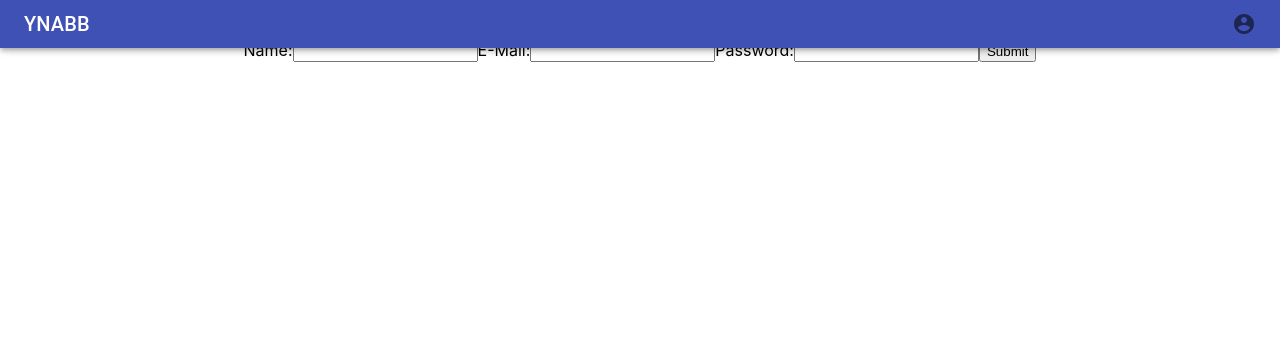
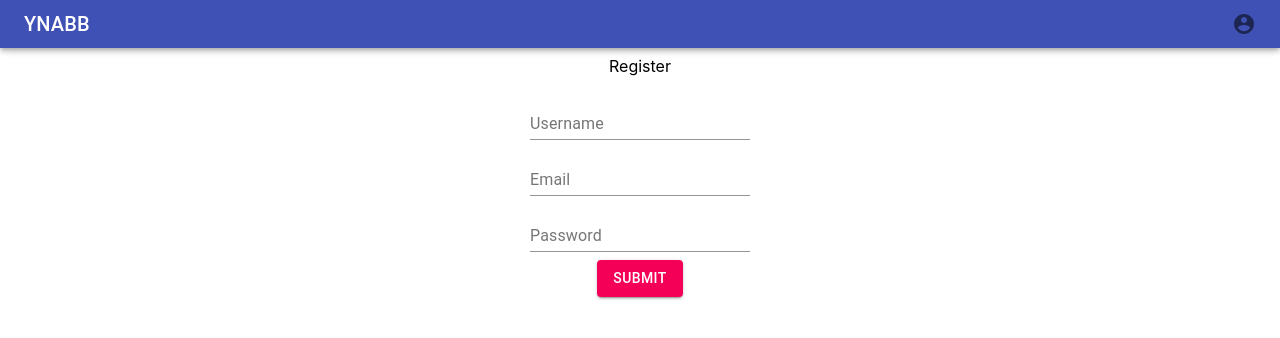
Before and after one commit to Hallocoos/budgeting-app, a React (Create React App) app in the folder frontend/: page /register in a window 1280 px wide. Shown: the top 338 px of the page. Built offline with nearby package versions, Linux system fonts and the light colour scheme.

Commit message:
working on frontend

```diff
--- a/frontend/src/App.tsx
+++ b/frontend/src/App.tsx
@@ -2,28 +2,22 @@ import React from 'react';
 import { BrowserRouter as Router, Route } from 'react-router-dom';
 
 import './App.css';
-import Login from './components/login';
+import Home from './pages/home';
 import Landing from './pages/landing';
 import Navbar from './components/navbar';
-import Register from './components/register';
-import Home from './pages/home';
+import { Login } from './components/login';
+import { Register } from './components/register';
 import Container from '@material-ui/core/Container';
 
 function App() {
-
-  const getJwtFromChild = (jwt:any) => {
-    if(jwt.token !== undefined)
-      sessionStorage.setItem('token', jwt.token);
-  }
-
   return (
     <Router>
-          <Navbar title="YNABB" /><br/><br/>
+      <Navbar title="YNABB" /><br /><br />
       <Container className="App" maxWidth="lg">
-            <Route exact path="/" render={(props) => <Landing {...props} jwtToParent={getJwtFromChild} />} />
+        <Route exact path="/" render={(props) => <Landing {...props} />} />
         <Route path="/login" component={Login} />
         <Route path="/register" component={Register} />
-            <Route path="/home" render={(props) => <Home {...props}  />} />
+        <Route path="/home" render={(props) => <Home {...props} />} />
       </Container>
     </Router>
   );
--- a/frontend/src/components/login.tsx
+++ b/frontend/src/components/login.tsx
@@ -1,4 +1,6 @@
-import React from 'react';
+import React, { useState } from 'react';
+import UserForm from '../interfaces/UserForm.interface';
+import { loginUser } from '../services/account.service';
 import {
   Button,
   createStyles,
@@ -6,13 +8,8 @@ import {
   Theme,
   Container,
   Grid,
-  TextField } from '@material-ui/core';
-
-function Login({formDataToParent}:any) {
-
-  const inputHandler = (e: any) => {
-    formDataToParent(e);
-  }
+  TextField
+} from '@material-ui/core';
 
 const useStyles = makeStyles((theme: Theme) =>
   createStyles({
@@ -22,23 +19,42 @@ function Login({formDataToParent}:any) {
   })
 );
 
+export const Login = (): JSX.Element => {
+  const [inputFields, setInputFields] = useState({} as UserForm);
+  const [error, setError] = useState(false);
+
+  const onSubmit = async (data: any) => {
+    console.log(data.target);
+    const result = await loginUser(inputFields);
+    result.error ? setError(true) : sessionStorage.setItem('token', result.token);
+  }
+
+  const inputHandler = (data: any) => {
+    setInputFields({
+      ...inputFields,
+      [data.target.name]: data.target.value
+    });
+  }
+
   const classes = useStyles();
 
   return (
+    <div>
+      <p>Login</p>
+      {/* error ? error : null */}
       <Container maxWidth="lg" className={classes.root}>
         <Grid container spacing={1} alignItems="center" direction="column">
           <Grid item xs={12} lg>
-          <TextField onChange={e => inputHandler(e)} type="email" name="email" label="E-Mail" />
+            <TextField onChange={e => inputHandler(e)} type="email" name="email" label="Email" />
           </Grid>
           <Grid item xs={12} lg>
             <TextField onChange={e => inputHandler(e)} type="password" name="password" label="Password" />
           </Grid>
           <Grid item xs={12} sm={3} lg>
-          <Button variant="contained" type="submit" color="secondary">Submit</Button>
+            <Button variant="contained" type="submit" color="secondary" onClick={onSubmit}>Submit</Button>
           </Grid>
         </Grid>
       </Container>
+    </div>
   );
 }
-
-export default Login;
--- a/frontend/src/components/register.tsx
+++ b/frontend/src/components/register.tsx
@@ -1,29 +1,60 @@
-import React from 'react';
+import React, { useState } from 'react';
+import UserForm from '../interfaces/UserForm.interface';
+import { registerUser } from '../services/account.service';
+import {
+  Button,
+  createStyles,
+  makeStyles,
+  Theme,
+  Container,
+  Grid,
+  TextField
+} from '@material-ui/core';
 
-function Register({formDataToParent}: any) {
+const useStyles = makeStyles((theme: Theme) =>
+  createStyles({
+    root: {
+      flexGrow: 1,
+    }
+  })
+);
 
-  const inputHandler = (e: any) => {
-    // e.preventDefault();
-    formDataToParent(e);
+export const Register = (): JSX.Element => {
+  const [inputFields, setInputFields] = useState({} as UserForm);
+
+  const onSubmit = (data: any) => {
+    console.log(data.target);
+    registerUser(inputFields);
   }
 
+  const inputHandler = (data: any) => {
+    setInputFields({
+      ...inputFields,
+      [data.target.name]: data.target.value
+    });
+  }
+
+  const classes = useStyles();
+
   return (
-    <div className="Register">
-        <label>
-          Name:
-          <input onChange={e => inputHandler(e)} type="text" name="username" />
-        </label>
-        <label>
-          E-Mail:
-          <input onChange={e => inputHandler(e)} type="email" name="email" />
-        </label>
-        <label>
-          Password:
-          <input onChange={e => inputHandler(e)} type="password" name="password"/>
-        </label>
-        <input type="submit" value="Submit" />
+    <div>
+      <p>Register</p>
+      <Container maxWidth="lg" className={classes.root}>
+        <Grid container spacing={1} alignItems="center" direction="column">
+          <Grid item xs={12} lg>
+            <TextField onChange={e => inputHandler(e)} type="text" name="username" label="Username" />
+          </Grid>
+          <Grid item xs={12} lg>
+            <TextField onChange={e => inputHandler(e)} type="email" name="email" label="Email" />
+          </Grid>
+          <Grid item xs={12} lg>
+            <TextField onChange={e => inputHandler(e)} type="password" name="password" label="Password" />
+          </Grid>
+          <Grid item xs={12} sm={3} lg>
+            <Button variant="contained" type="submit" color="secondary" onClick={onSubmit}>Submit</Button>
+          </Grid>
+        </Grid>
+      </Container>
     </div>
   );
 }
-
-export default Register;
--- a/frontend/src/pages/landing.tsx
+++ b/frontend/src/pages/landing.tsx
@@ -1,12 +1,11 @@
-import React, { useState } from 'react';
+import { Login } from '../components/login';
 import { useHistory } from 'react-router-dom';
-import Login from '../components/login';
-import Register from '../components/register';
-import{ loginUser, registerUser } from '../services/account.service';
+import { Register } from '../components/register';
+import React, { useState, useEffect } from 'react';
 import UserForm from '../interfaces/UserForm.interface';
-import { useEffect } from 'react';
+import { loginUser, registerUser } from '../services/account.service';
 
-function Landing({jwtToParent}: any) {
+function Landing({ jwtToParent }: any) {
 
   // USING ROUTES
   const history = useHistory();
@@ -15,38 +14,17 @@ function Landing({jwtToParent}: any) {
 
   // USING CONDITIONAL RENDERING
   const [login, setLogin] = useState(true);
-  const [attempted, setAttempted] = useState(false);
-  const [userToken, setUserToken] = useState({token: null});
+  // const [userToken, setUserToken] = useState({ token: null });
   const [inputFields, setInputFields] = useState({} as UserForm);
   const [formSubmitFunction, setFormSubmitFunction] = useState(() => loginUser);
 
-  const formDataFromChild = (data: any) => {
-    setInputFields({
-      ...inputFields,
-      [data.target.name]: data.target.value
-    });
-  }
-
-  const onSubmit = async (event: React.FormEvent) => {
-    event.preventDefault();
-    setAttempted(true);
-    const token = await formSubmitFunction(inputFields);
-    setUserToken(token);
-  }
-
-  useEffect(()=> {
-    if (userToken.token !== null){
-      jwtToParent(userToken);
-      history.push('/home');
-    } else {
-      if (attempted) {// TODO: handle error properly
-        console.error("something went horribly wrong...")
-        setAttempted(false);
-        history.push('/');
-      }
-    }
-  // eslint-disable-next-line react-hooks/exhaustive-deps
-  }, [userToken]);
+  // const onSubmit = async (event: React.FormEvent) => {
+  //   event.preventDefault();
+  //   const token = await formSubmitFunction(inputFields);
+  //   // if registering
+  //   //    redir to /login
+  //   history.push('/home');
+  // }
 
   useEffect(() => {
     if (login) {
@@ -54,35 +32,20 @@ function Landing({jwtToParent}: any) {
     } else if (!login) {
       setFormSubmitFunction(() => registerUser);
     }
-  }, [login])
-
-  const clearInputs = () => {
-    setInputFields({} as UserForm);
-  }
-
-  const loginForm = <div>
-                     <p>Log in:</p>
-                     <Login formDataToParent={formDataFromChild} />
-                    </div>
-
-  const registerForm = <div>
-                        <p>Register</p>
-                        <Register formDataToParent={formDataFromChild} />
-                       </div>
+  }, [login]);
 
   return (
     <div className="Landing">
       <h1>Welcome to the Landing page...</h1>
       <hr />
       {login ? "Don't have an account? " : "Already have an account? "}
-      <button onClick={()=>{setLogin(!login); clearInputs();}}>
-      {login ? "Register" : "Log in"}</button>
+      <button onClick={() => { setLogin(!login); }}>
+        {login ? "Register" : "Log in"}</button>
       <form onSubmit={e => onSubmit(e)}>
-        { login ? loginForm : registerForm }
+        {login ?
+          <Login /> :
+          <Register />}
       </form>
-      {/* USING ROUTES */}
-      {/* Log in here: <button onClick={toLogin}>Log in</button><br/>
-      Don't have an account? Register here: <button onClick={toRegister}>Register</button> */}
     </div>
   );
 }
```
Lines whose indentation alone changed are shown as unchanged.
